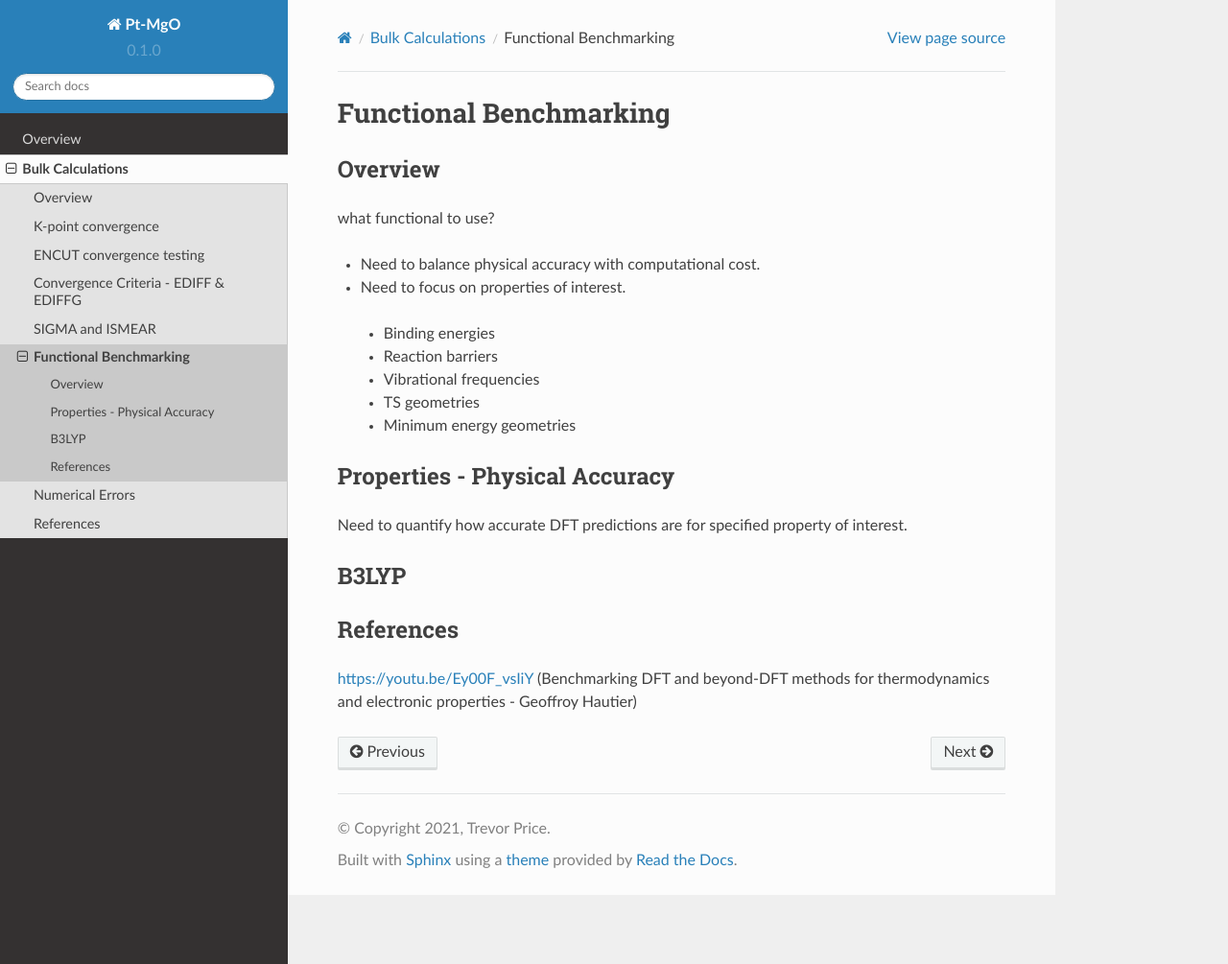
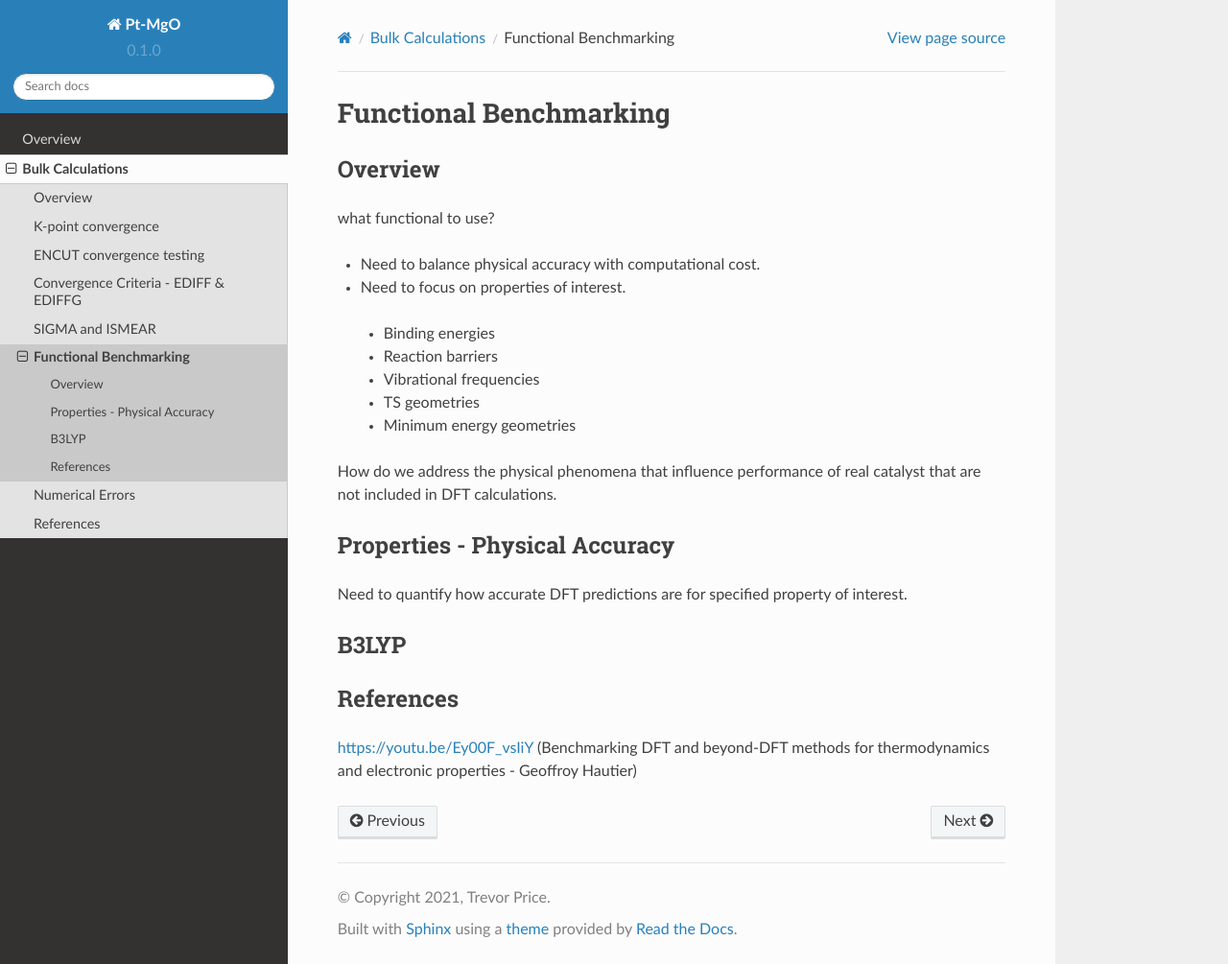
Before and after one commit to tdprice-858/Pt-MgO, a Sphinx documentation site: the page built from docs/source/bulk_calculations/functional_benchmarking.rst, in a window 1280 px wide and 1005 px high. Shown: the whole window at 96% size. Built offline with Sphinx 7.4.7 and the Read the Docs theme 2.0.0, drawn with Linux system fonts in a browser that asks for light colours; pages that are not in the unit, such as notebooks, are missing from menus.

Commit message:
Update functional_benchmarking.rst

```diff
--- a/docs/source/bulk_calculations/functional_benchmarking.rst
+++ b/docs/source/bulk_calculations/functional_benchmarking.rst
@@ -15,6 +15,7 @@ what functional to use?
  * TS geometries
  * Minimum energy geometries
 
+How do we address the physical phenomena that influence performance of real catalyst that are not included in DFT calculations.
 
 Properties - Physical Accuracy
 -------
```
